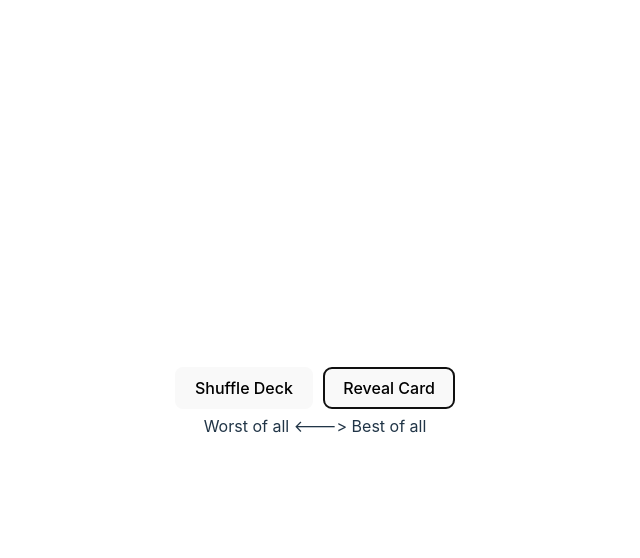
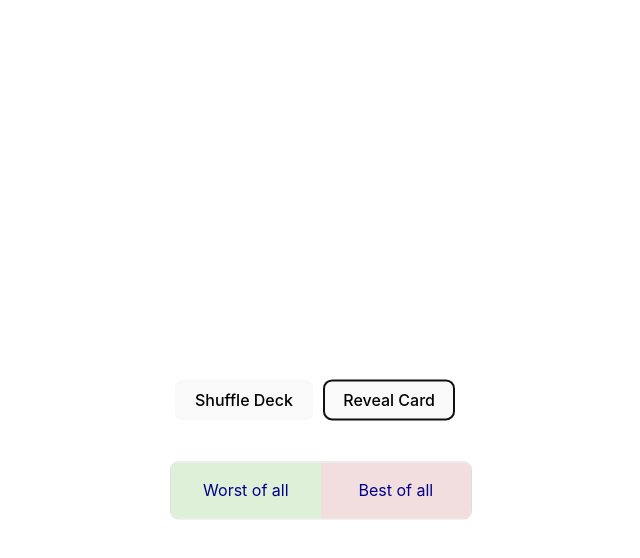
Before and after one commit to yivi/telepathic-prompt, a Vue app: page / in a window 1280 px wide. Both pictures are taken after a click on the button "Reveal Card". Shown: the top 558 px of the page, without its empty margins (325-965 px from the left). Built offline with nearby package versions, Linux system fonts and the light colour scheme.

Commit message:
ok, cards move down

```diff
--- a/src/components/DeckComponent.vue
+++ b/src/components/DeckComponent.vue
@@ -1,20 +1,28 @@
 <template>
-  <div>
-    <button @click="shuffleDeck">Shuffle Deck</button>
-    <button @click="revealCard" :disabled="currentDeck.length === 0">
-      {{ currentDeck.length === 0 ? 'No more cards' : 'Reveal Card' }}
-    </button>
-    <div v-if="revealedCards.length > 0">
-      <div v-for="(card, index) in revealedCards" :key="index">
-        {{ card.textLess + '  <--->  ' + card.textMore }}
+  <section class="app-container">
+
+    <div class="ui">
+      <div class="buttons-container">
+        <button @click="shuffleDeck">Shuffle Deck</button>
+        <button @click="revealCard" :disabled="currentDeck.length === 0">
+          {{ currentDeck.length === 0 ? 'No more cards' : 'Reveal Card' }}
+        </button>
+      </div>
+
+      <div class="cards-container">
+        <div v-for="(card, index) in revealedCards" :key="index" class="card-container">
+          <div class="card-half card-left">{{ card.textLess }}</div>
+          <div class="card-half card-right">{{ card.textMore }}</div>
+        </div>
       </div>
     </div>
-  </div>
+
+  </section>
 </template>
 
 <script setup lang="ts">
-import { ref } from 'vue';
-import {Card} from "../models/Card.ts";
+import {ref} from 'vue';
+import {Card} from '../models/Card.ts';
 
 // Define props to receive the deck array
 const props = defineProps<{
@@ -37,14 +45,66 @@ const revealCard = () => {
   if (currentDeck.value.length > 0) {
     const nextCard = currentDeck.value.shift();
     if (nextCard) {
-      revealedCards.value.unshift(nextCard);
+      revealedCards.value.unshift(nextCard); // Add to the top of the list
     }
   }
 };
 </script>
 
 <style scoped>
+.app-container {
+  display: flex;
+  flex-direction: column;
+  justify-content: center;
+  align-items: center;
+  height: 100vh;
+  overflow: hidden;
+}
+
+.ui {
+  position: absolute;
+  top: 50%;
+  transform: translateY(-50%);
+  align-items: center;
+  /* Center buttons vertically */
+}
+
+.cards-container {
+  overflow-y: auto;
+  margin-top: 20px;
+  display: flex;
+  flex-direction: column-reverse; /* Makes new cards appear from top */
+  align-items: start;
+  position: absolute;
+}
+
 button {
   margin: 5px;
 }
+
+.card-container {
+  display: flex;
+  border-radius: 8px;
+  overflow: hidden;
+  width: 300px;
+  margin: 16px 0;
+  border: 1px solid #ddd;
+}
+
+.card-half {
+  flex: 1;
+  display: flex;
+  align-items: center;
+  justify-content: center;
+  padding: 16px;
+  color: darkblue;
+}
+
+.card-left {
+  background-color: #dff0d8; /* light green background */
+}
+
+.card-right {
+  background-color: #f2dede; /* light pink background */
+}
 </style>
```
